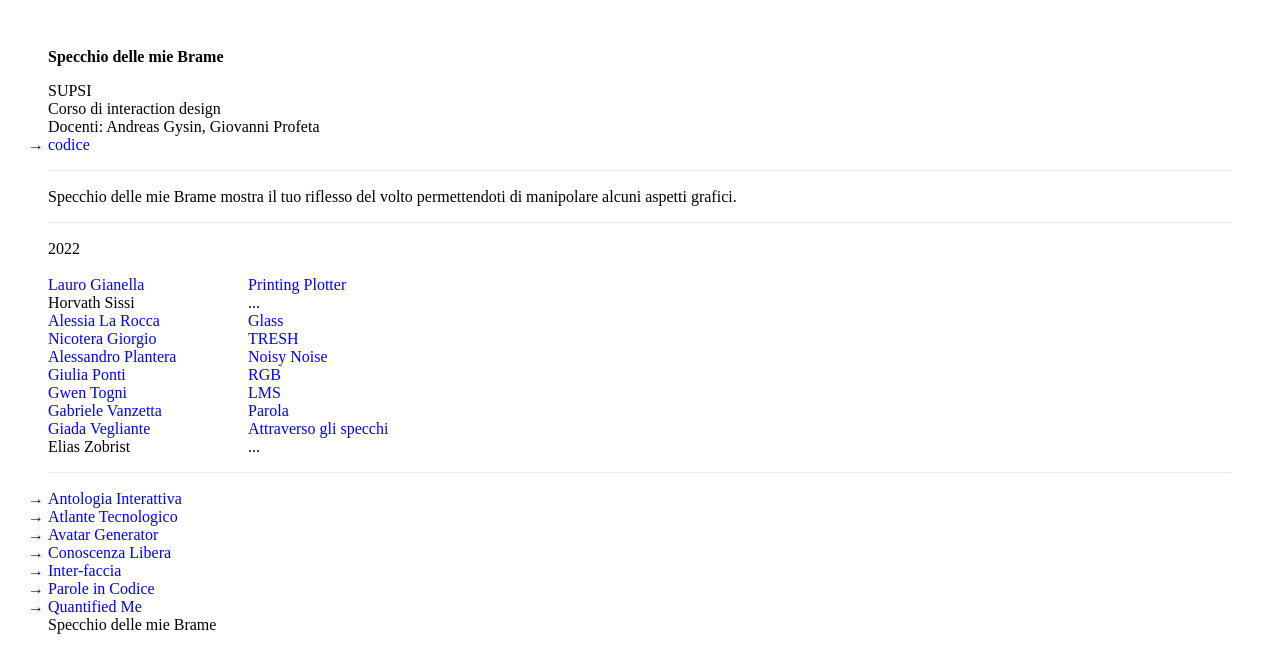
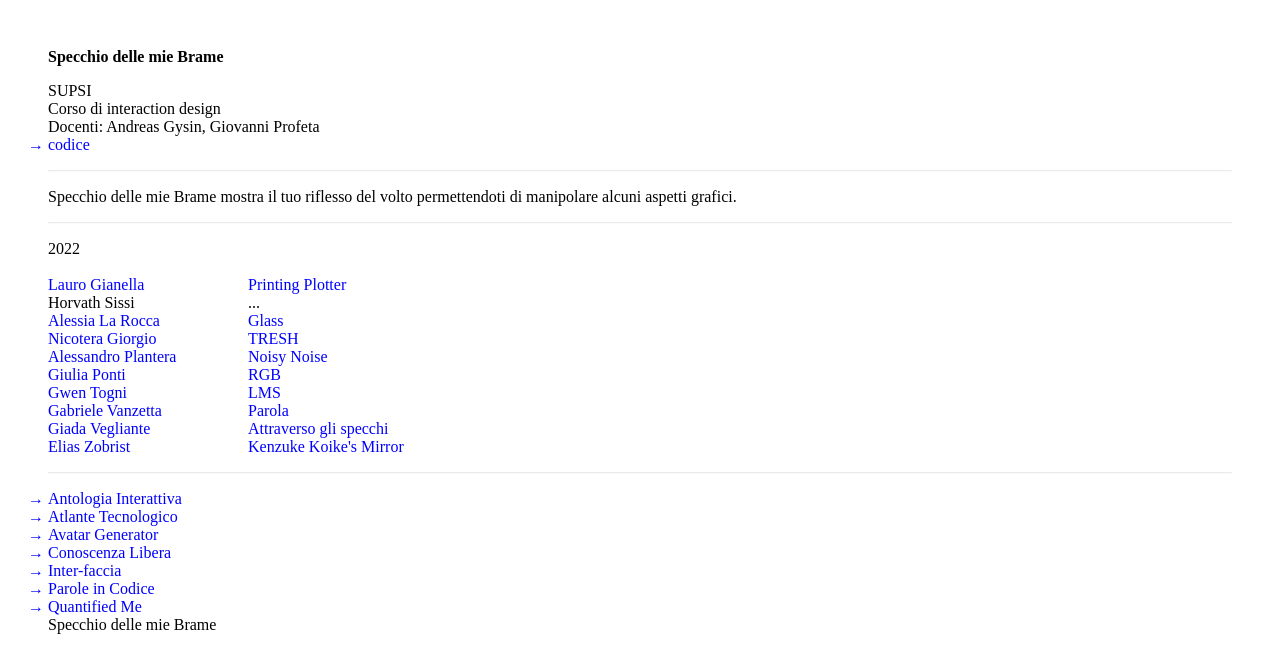
Before and after one commit to ixd-supsi/specchiodellemiebrame, a plain HTML site: page index.html in a window 1280 px wide. Drawn offline with Linux system fonts and the light colour scheme.

Commit message:
Update index.html

```diff
--- a/index.html
+++ b/index.html
@@ -114,9 +114,9 @@
                 <li><a href="https://giadavegliante.github.io/Attraverso-gli-specchi/">
                     <span class="author">Giada Vegliante</span><span>Attraverso gli specchi</span>
                 </a></li>
-                <li>
-                <span class="author">Elias Zobrist</span><span>...</span>
-                </li>
+                <li><a href="https://elizob.github.io/Kenzuke_Koike_Mirror/">
+                <span class="author">Elias Zobrist</span><span>Kenzuke Koike's Mirror</span>
+                </a></li>
             </ul>
         <footer>
             <hr>
```
